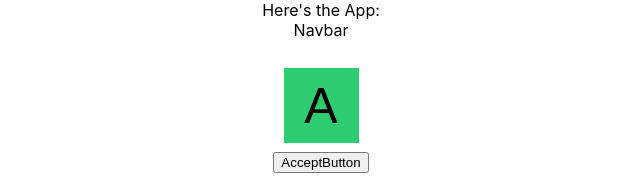
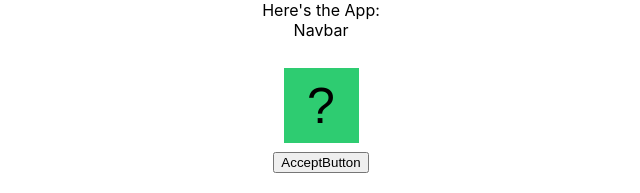
Before and after one commit to bolloland/braille, a React (Create React App) app: page /encrypt in a window 1280 px wide. Shown: the top 193 px of the page, without its empty margins (319-959 px from the left). Built offline with nearby package versions, Linux system fonts and the light colour scheme.

Commit message:
Symbol default is ?

```diff
--- a/src/components/SymbolContainer.js
+++ b/src/components/SymbolContainer.js
@@ -1,11 +1,12 @@
 import React from 'react'
 import '../styles/square-box.css'
+import '../braille-data/seed'
 
 const SymbolContainer = () => {
   return (
     <div className="square-box">
 
-            <span>A</span>
+            ?
 
     </div>
   )
```
